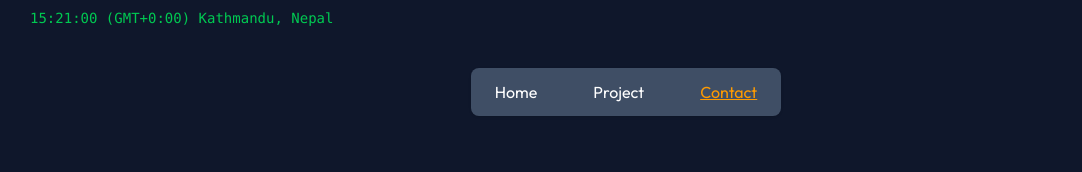
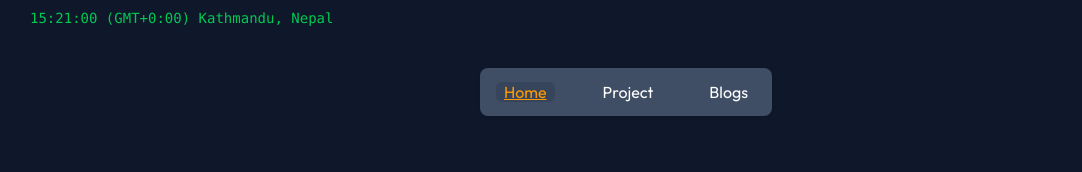
Before and after one commit to rajscriptsGH/Portfolio, a Next.js app: page / in a window 1280 px wide. Shown: the top 172 px of the page, without its empty margins (14-1096 px from the left). Built offline with nearby package versions, Linux system fonts and the light colour scheme; a web font is replaced by a local one.

Commit message:
active fn added in navbar

```diff
--- a/src/components/Navbar.tsx
+++ b/src/components/Navbar.tsx
@@ -1,28 +1,35 @@
 'use client'
-import React from 'react'
+import React, { useState, useEffect } from 'react'
 
 const Navbar = () => {
+    const [active, setActive] = useState<string>("");
+
+    useEffect(() => {
+        const handleHashChange = () => setActive(window.location.hash || "/");
+        handleHashChange(); // run on load
+        window.addEventListener("hashchange", handleHashChange);
+        return () => window.removeEventListener("hashchange", handleHashChange);
+    }, []);
+
+    const linkClasses = (href: string) =>
+        `px-2 font-sans hover:text-slate-300 ${active === href
+            ? "underline underline-offset-1 text-amber-500 bg-slate-700/60 rounded-md"
+            : ""
+        }`;
+
     return (
         <div>
-
             <nav className='flex justify-center items-center w-full py-3 px-16 relative z-10 mt-20'>
-                <ul className='fixed  flex items-center py-3 rounded-lg px-4 gap-2 lg:gap-10 bg-slate-600/90 shadow-sm'>
+                <ul className='fixed flex items-center py-3 rounded-lg px-4 gap-2 lg:gap-10 bg-slate-600/90 shadow-sm'>
                     <li>
-                        <a className='px-2 hover:text-slate-300 font-sans' href="/">Home</a>
+                        <a className={linkClasses("/")} href="/">Home</a>
                     </li>
                     <li>
-                        <a className='px-2 hover:text-slate-300 font-sans' href="#project">
-                            Project
-                        </a>
+                        <a className={linkClasses("#project")} href="#project">Project</a>
                     </li>
                     <li>
-                        <a className='px-2 hover:text-slate-300 font-sans underline underline-offset-1 text-amber-500'
-                            href="#contact">
-                            Contact
-                        </a>
+                        <a className={linkClasses("#blog")} href="#blog">Blogs</a>
                     </li>
-
-
                 </ul>
             </nav>
         </div>
```
